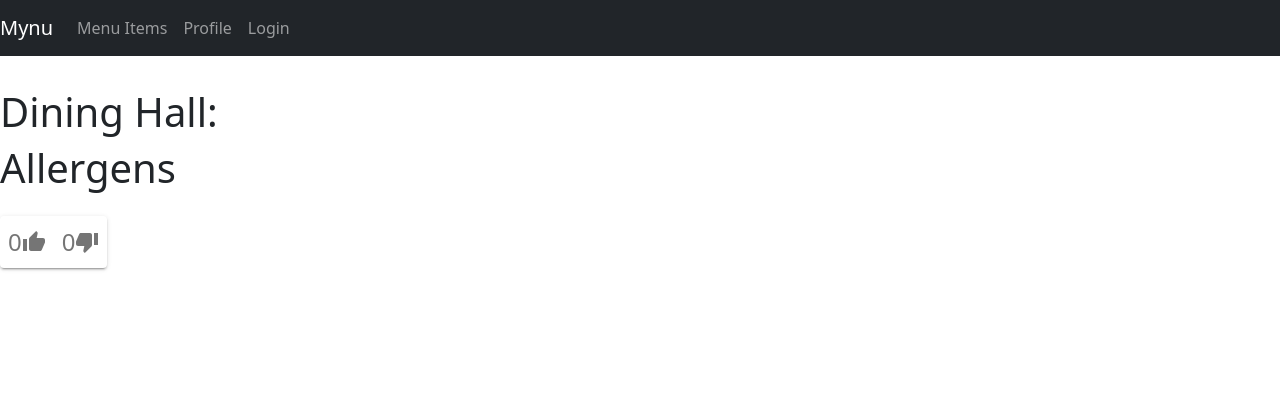
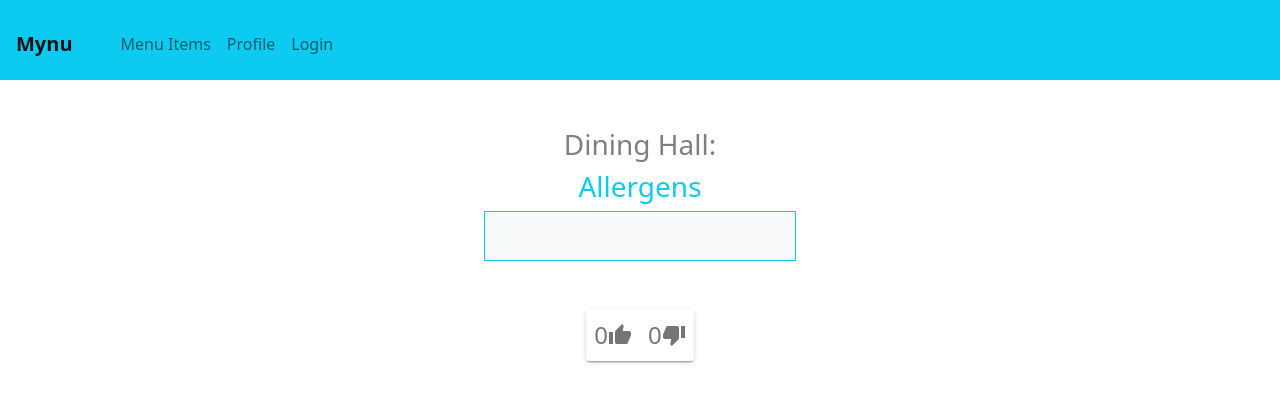
Before and after one commit to akivabrookler/mynu, a React (Create React App) app in the folder mynu/: page /menu/1 in a window 1280 px wide. Shown: the top 402 px of the page. Built offline with nearby package versions, Linux system fonts and the light colour scheme; no server answers.

Commit message:
Front-end visual modifications

```diff
--- a/mynu/src/components/Home.component.js
+++ b/mynu/src/components/Home.component.js
@@ -1,15 +1,14 @@
 import React, { Component }  from 'react';
 import { Link } from "react-router-dom";
-
 
 export default class Home extends Component {
     render(){
         return (
             <div class="d-flex align-items-center flex-column">
-                <h1 class="display-4 text-center font-weight-bold">Mynu</h1>
-                <h1 class="text-center font-italic font-weight-light">My Menu, Built Just For You</h1>
-                <h5 > <Link class="text-center font-weight-light text-info text-decoration-none"  to="/menu">Click to start building your menu!</Link></h5>
-                <h5 > <Link class="text-center font-weight-light text-info text-decoration-none"  to="/login">Login</Link></h5>
+                <h class="display-4 text-center font-weight-bold p-3">Mynu</h>
+                <h2 class="text-center fw-italic fw-light p-2">My Menu, Built Just For You</h2>
+                <h5 className='p-2 pb-3'> <Link class="text-center text-info text-decoration-none"  to="/menu">Click to start building your menu!</Link></h5>
+                <h5 class = "border border-info p-2" > <Link class="text-center text-info text-decoration-none"  to="/login">Login</Link></h5>
             </div>
         );
     }
--- a/mynu/src/components/MenuItem.component.js
+++ b/mynu/src/components/MenuItem.component.js
@@ -158,17 +158,21 @@ export default class MenuItem extends Component {
         return (
             <div>
                 <h1 class="text-center font-italic font-weight-light">{this.state.name}</h1>
-                <div class="d-flex align-items-left flex-column">
-                    <h1>Dining Hall: {this.state.dining_hall}</h1>
-                    <h1>Allergens</h1>
-                    <List >
+                <div class="d-flex align-items-center flex-column p-3 pb-5">
+                    <h3 className='text-center align-center text-black-50'>Dining Hall: {this.state.dining_hall}</h3>
+                    <h3 className='text-info text-center align-center'>Allergens</h3>
+                    <div class='border border-info text-center align-top bg-light p-3 w-25'>
+                        <List>
                             {allergenList}
                         </List>
                     </div>
+                </div>
+                <div class="d-flex align-items-center flex-column">
                     <ButtonGroup variant="contained" aria-label="outlined primary button group">
                         <IconButton onClick={()=>{this.handleLike()}} color ={clickedLikeColoring}> {this.state.likes}<ThumbUp/> </IconButton>
                         <IconButton onClick={()=>{this.handleDislike()}} color ={clickedDislikeColoring}> {this.state.dislikes}<ThumbDown/> </IconButton>
                     </ButtonGroup>
+                </div>
 
 
 
--- a/mynu/src/components/MenuList.component.js
+++ b/mynu/src/components/MenuList.component.js
@@ -153,7 +153,6 @@ export default class MenuList extends Component {
                 </div>
                 <div class="d-flex flex-row">
                     <div class="d-flex-column col-6">
-
                         <List class="list-group">
                             {itemList}
                         </List>
--- a/mynu/src/components/Navbar.component.js
+++ b/mynu/src/components/Navbar.component.js
@@ -1,4 +1,4 @@
-import React, {Component} from 'react';
+import React from 'react';
 import {Link} from 'react-router-dom';
 import { googleLogout } from '@react-oauth/google';
 import { useNavigate } from "react-router-dom";
@@ -18,9 +18,12 @@ export default function Navbar(){
     }
 
     return(
-        <nav className = "navbar navbar-dark bg-dark navbar-expand-lg">
-            <Link to="/" className='navbar-brand'>Mynu</Link>
-            <div className='collapse navbar-collapse'>
+        <nav className = "navbar navbar-light bg-info navbar-expand-lg">
+            <div className='d-flex flex-row'>
+                <div className='d-flex-col w-3 p-3 pt-3 pb-2 align-content-center align-baseline'>
+                    <Link to="/" className='navbar-brand fw-bold'>Mynu</Link>
+                </div>
+                <div className='d-flex-col w-3 p-2 pt-3 align-content-center align-baseline'>
                     <ul className='navbar-nav mr-auto'>
                         <li className='navbar-item'>
                             <Link to="/menu" className='nav-link'>Menu Items</Link>
@@ -41,6 +44,8 @@ export default function Navbar(){
                         }
                     </ul>
                 </div>
+            </div>
+
 
         </nav>
     );
```
Also changed, not shown: 1 other file (tests, documents, lock files or other folders). Lines whose indentation alone changed are shown as unchanged.
